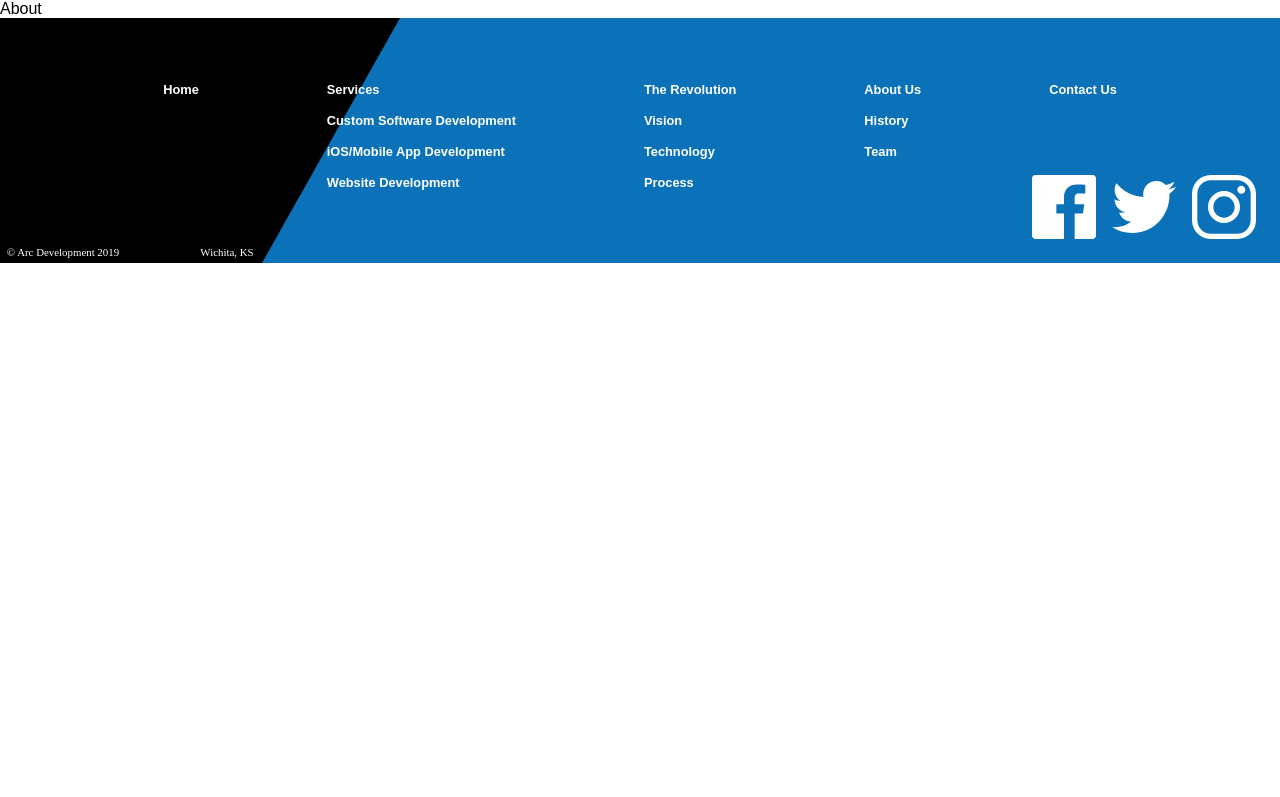
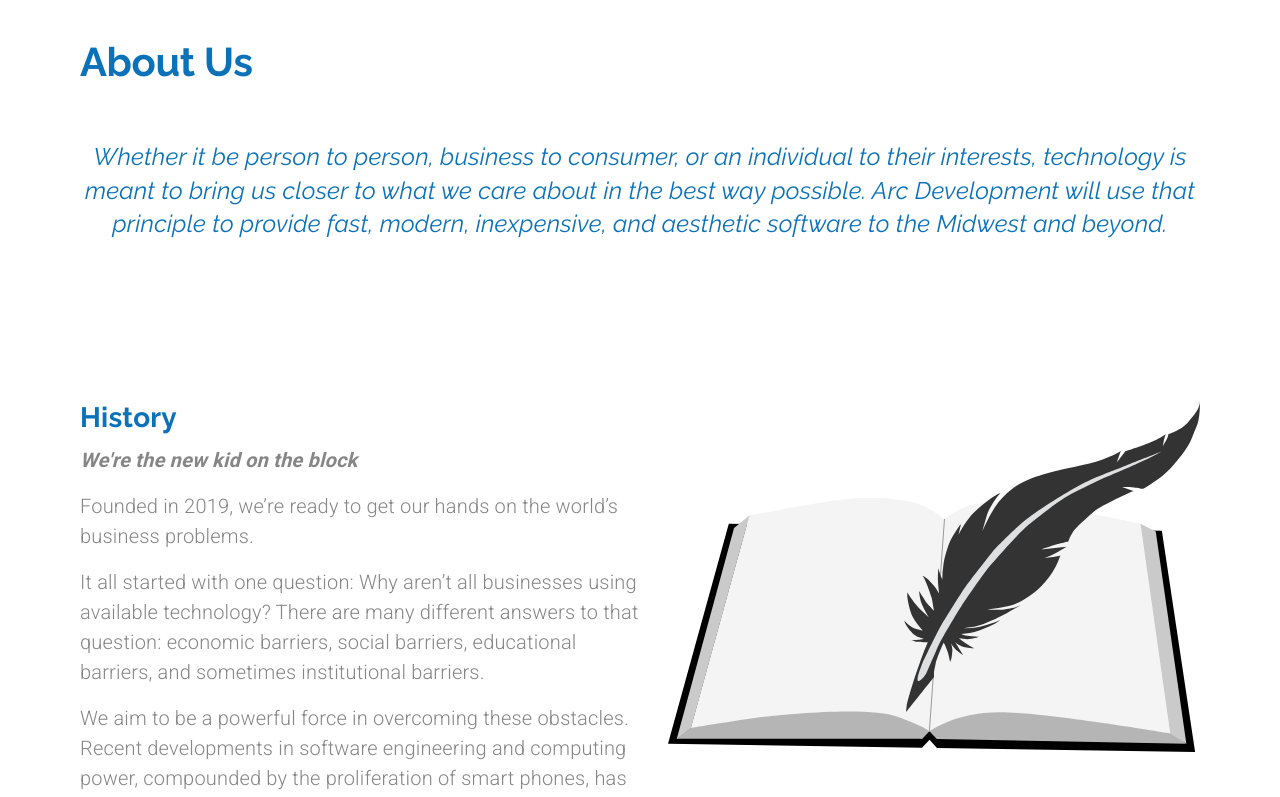
Before and after one commit to abhinavsiwal/Material-Ui-Website, a React (Create React App) app: page /about in a window 1280 px wide. Shown: the part 112-909 px from the top of the page. Before the commit the page ends 800 px from the top, so only its background shows below. Built offline with nearby package versions, Linux system fonts and the light colour scheme.

Commit message:
About Us Page

```diff
--- a/src/App.js
+++ b/src/App.js
@@ -10,7 +10,8 @@
 import CustomSoftware from "./components/Services/CustomSoftware";
 import MobileApps from "./components/Services/MobileApps";
 import Websites from './components/Services/Websites';
-import Revolution from './components/Revolution/Revolution'
+import Revolution from './components/Revolution/Revolution';
+import About from "./components/About Us/About";
 
 
 function App() {
@@ -39,7 +40,7 @@
           <Revolution />
         </Route>
         <Route path="/about">
-          <div>About</div>
+         <About />
         </Route>
         <Route path="/contact">
           <div>Contact</div>
--- /dev/null
+++ b/src/components/About Us/About.js
@@ -0,0 +1,263 @@
+import React from "react";
+import { makeStyles, useTheme } from "@material-ui/core/styles";
+import Grid from "@material-ui/core/Grid";
+import Typography from "@material-ui/core/Typography";
+import Avatar from "@material-ui/core/Avatar";
+import useMediaQuery from "@material-ui/core/useMediaQuery";
+import Hidden from "@material-ui/core/Hidden";
+
+import history from "../../assets/history.svg";
+import profile from "../../assets/founder.jpg";
+import yearbook from "../../assets/yearbook.svg";
+import puppy from "../../assets/puppy.svg";
+
+
+const useStyles = makeStyles(theme => ({
+  missionStatement: {
+    fontStyle: "italic",
+    fontWeight: 300,
+    fontSize: "1.5rem",
+    maxWidth: "50em",
+    lineHeight: 1.4
+  },
+  rowContainer: {
+    paddingLeft: "5em",
+    paddingRight: "5em",
+    [theme.breakpoints.down("sm")]: {
+      paddingLeft: "1.5em",
+      paddingRight: "1.5em"
+    }
+  },
+  avatar: {
+    height: "25em",
+    width: "25em",
+    [theme.breakpoints.down("sm")]: {
+      height: "20em",
+      width: "20em",
+      maxHeight: 300,
+      maxWidth: 300
+    }
+  }
+}));
+
+export default function About(props) {
+  const classes = useStyles();
+  const theme = useTheme();
+  const matchesMD = useMediaQuery(theme.breakpoints.down("md"));
+
+  return (
+    <Grid container direction="column">
+      <Grid
+        item
+        className={classes.rowContainer}
+        style={{ marginTop: matchesMD ? "1em" : "2em" }}
+      >
+        <Typography align={matchesMD ? "center" : undefined} variant="h2">
+          About Us
+        </Typography>
+      </Grid>
+      <Grid
+        item
+        container
+        justify="center"
+        className={classes.rowContainer}
+        style={{ marginTop: "3em" }}
+      >
+        <Typography
+          variant="h4"
+          align="center"
+          className={classes.missionStatement}
+        >
+          Whether it be person to person, business to consumer, or an individual
+          to their interests, technology is meant to bring us closer to what we
+          care about in the best way possible. Arc Development will use that
+          principle to provide fast, modern, inexpensive, and aesthetic software
+          to the Midwest and beyond.
+        </Typography>
+      </Grid>
+      <Grid
+        item
+        container
+        className={classes.rowContainer}
+        style={{ marginTop: "10em", marginBottom: "10em" }}
+        direction={matchesMD ? "column" : "row"}
+        alignItems={matchesMD ? "center" : undefined}
+        justify="space-between"
+      >
+        <Grid item>
+          <Grid
+            item
+            container
+            direction="column"
+            lg
+            style={{ maxWidth: "35em" }}
+          >
+            <Grid item>
+              <Typography
+                align={matchesMD ? "center" : undefined}
+                variant="h4"
+                gutterBottom
+              >
+                History
+              </Typography>
+            </Grid>
+            <Grid item>
+              <Typography
+                variant="body1"
+                align={matchesMD ? "center" : undefined}
+                paragraph
+                style={{ fontWeight: 700, fontStyle: "italic" }}
+              >
+                We're the new kid on the block
+              </Typography>
+              <Typography
+                variant="body1"
+                align={matchesMD ? "center" : undefined}
+                paragraph
+              >
+                Founded in 2019, we’re ready to get our hands on the world’s
+                business problems.
+              </Typography>
+              <Typography
+                variant="body1"
+                align={matchesMD ? "center" : undefined}
+                paragraph
+              >
+                It all started with one question: Why aren’t all businesses
+                using available technology? There are many different answers to
+                that question: economic barriers, social barriers, educational
+                barriers, and sometimes institutional barriers.
+              </Typography>
+              <Typography
+                variant="body1"
+                align={matchesMD ? "center" : undefined}
+                paragraph
+              >
+                We aim to be a powerful force in overcoming these obstacles.
+                Recent developments in software engineering and computing power,
+                compounded by the proliferation of smart phones, has opened up
+                infinite worlds of possibility. Things that have always been
+                done by hand can now be done digitally and automatically, and
+                completely new methods of interaction are created daily. Taking
+                full advantage of these advancements is the name of the game.
+              </Typography>
+              <Typography
+                variant="body1"
+                align={matchesMD ? "center" : undefined}
+                paragraph
+              >
+                All this change can be a lot to keep up with, and that’s where
+                we come in.
+              </Typography>
+            </Grid>
+          </Grid>
+        </Grid>
+        <Grid item>
+          <Grid item container justify="center" lg>
+            <img
+              src={history}
+              alt="quill pen sitting on top of book"
+              style={{ maxHeight: matchesMD ? 200 : "22em" }}
+            />
+          </Grid>
+        </Grid>
+      </Grid>
+      <Grid
+        item
+        container
+        direction="column"
+        alignItems="center"
+        className={classes.rowContainer}
+        style={{ marginBottom: "15em" }}
+      >
+        <Grid item>
+          <Typography align="center" variant="h4" gutterBottom>
+            Team
+          </Typography>
+        </Grid>
+        <Grid item>
+          <Typography variant="body1" paragraph align="center">
+            Zachary Reece, Founder
+          </Typography>
+          <Typography variant="body1" paragraph align="center">
+            I started coding when I was 9 years old.
+          </Typography>
+        </Grid>
+        <Grid item>
+          <Avatar alt="founder" src={profile} className={classes.avatar} />
+        </Grid>
+        <Grid item container justify={matchesMD ? "center" : undefined}>
+          <Hidden lgUp>
+            <Grid item lg style={{ maxWidth: "45em", padding: "1.25em" }}>
+              <Typography variant="body1" align="center" paragraph>
+                I taught myself basic coding from a library book in third grade,
+                and ever since then my passion has solely been set on learning —
+                learning about computers, learning mathematics and philosophy,
+                studying design, always just learning.
+              </Typography>
+              <Typography variant="body1" align="center" paragraph>
+                Now I’m ready to apply everything I’ve learned, and to help
+                others with the intuition I have developed.
+              </Typography>
+            </Grid>
+          </Hidden>
+          <Grid
+            item
+            container
+            direction="column"
+            lg
+            alignItems={matchesMD ? "center" : undefined}
+            style={{ marginBottom: matchesMD ? "2.5em" : 0 }}
+          >
+            <Grid item>
+              <img
+                src={yearbook}
+                alt="yearbook page about founder"
+                style={{ maxWidth: matchesMD ? 300 : undefined }}
+              />
+            </Grid>
+            <Grid item>
+              <Typography variant="caption">
+                a page from my Sophomore yearbook
+              </Typography>
+            </Grid>
+          </Grid>
+          <Hidden mdDown>
+            <Grid item lg style={{ maxWidth: "45em", padding: "1.25em" }}>
+              <Typography variant="body1" align="center" paragraph>
+                I taught myself basic coding from a library book in third grade,
+                and ever since then my passion has solely been set on learning —
+                learning about computers, learning mathematics and philosophy,
+                studying design, always just learning.
+              </Typography>
+              <Typography variant="body1" align="center" paragraph>
+                Now I’m ready to apply everything I’ve learned, and to help
+                others with the intuition I have developed.
+              </Typography>
+            </Grid>
+          </Hidden>
+          <Grid
+            item
+            container
+            direction="column"
+            lg
+            alignItems={matchesMD ? "center" : "flex-end"}
+          >
+            <Grid item>
+              <img
+                src={puppy}
+                alt="grey spotted puppy"
+                style={{ maxWidth: matchesMD ? 300 : undefined }}
+              />
+            </Grid>
+            <Grid item>
+              <Typography variant="caption">
+                my miniature dapple dachshund, Sterling
+              </Typography>
+            </Grid>
+          </Grid>
+        </Grid>
+      </Grid>
+    </Grid>
+  );
+}
```
